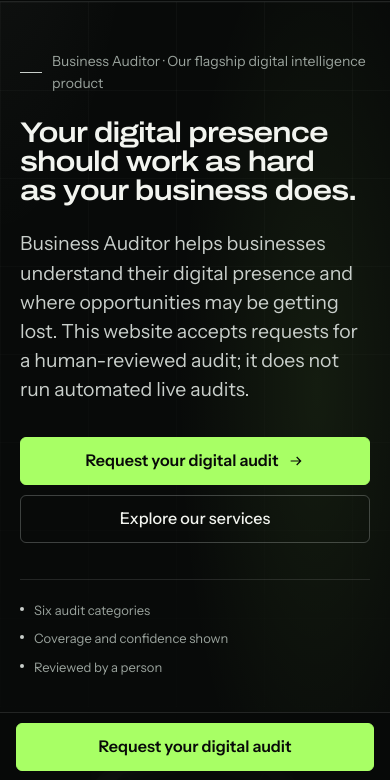
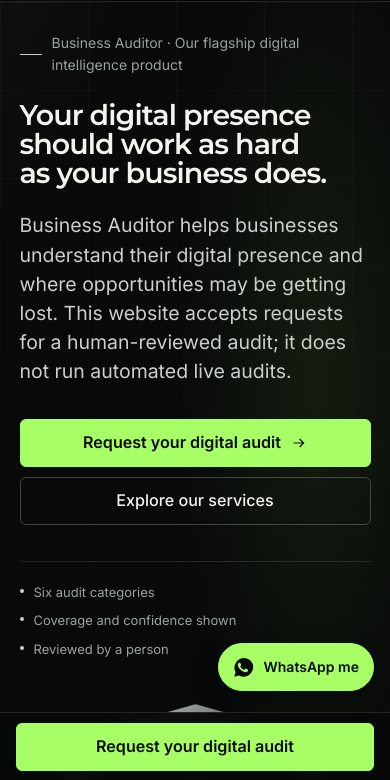
Before and after one commit to Straight-Up-Digital/straight-up-digital-site, an Astro site: page / in a window 390 px wide. Shown: the part 63-843 px from the top of the page. Built offline with nearby package versions, Linux system fonts and the light colour scheme; Astro itself is replaced by a stand-in of ours.

Commit message:
Use official branding and improve mobile actions
Co-authored-by: Manus <dev-agent@manus.ai>

```diff
--- a/package.json
+++ b/package.json
@@ -16,6 +16,8 @@
   },
   "dependencies": {
     "@astrojs/sitemap": "^3.7.4",
+    "@fontsource-variable/inter": "^5.3.0",
+    "@fontsource-variable/montserrat": "^5.3.0",
     "astro": "^7.4.11"
   },
   "devDependencies": {
--- /dev/null
+++ b/src/components/BackToTopButton.astro
@@ -0,0 +1,31 @@
+<button
+  class="back-to-top"
+  type="button"
+  data-back-to-top
+  aria-label="Back to top"
+  title="Back to top"
+  hidden
+>
+  <img src="/brand/symbol.svg" width="36" height="36" alt="" aria-hidden="true" />
+</button>
+
+<script>
+  const button = document.querySelector<HTMLButtonElement>("[data-back-to-top]");
+
+  if (button) {
+    const reducedMotion = window.matchMedia("(prefers-reduced-motion: reduce)");
+    const updateVisibility = () => {
+      button.hidden = window.scrollY <= 480;
+    };
+
+    window.addEventListener("scroll", updateVisibility, { passive: true });
+    updateVisibility();
+
+    button.addEventListener("click", () => {
+      window.scrollTo({
+        top: 0,
+        behavior: reducedMotion.matches ? "auto" : "smooth",
+      });
+    });
+  }
+</script>
--- /dev/null
+++ b/src/components/WhatsAppButton.astro
@@ -0,0 +1,24 @@
+---
+import { contact } from "../data/site";
+
+const whatsappNumber = contact.phoneInternational.replace(/\D/g, "");
+const message = encodeURIComponent(
+  "Hi Straight Up Digital, I’m interested in the Business Auditor and would like to know how to request a review.",
+);
+const whatsappUrl = `https://wa.me/${whatsappNumber}?text=${message}`;
+---
+
+<a
+  class="whatsapp-button"
+  href={whatsappUrl}
+  target="_blank"
+  rel="noopener noreferrer"
+  aria-label={`Chat with Straight Up Digital on WhatsApp at ${contact.phoneInternational}`}
+  title="Chat with Straight Up Digital on WhatsApp"
+>
+  <svg viewBox="0 0 32 32" fill="none" aria-hidden="true">
+    <path d="M26.6 5.4A14.55 14.55 0 0 0 3.9 22.95L2 30l7.2-1.88A14.56 14.56 0 0 0 16.45 30h.01A14.56 14.56 0 0 0 26.6 5.4Z" fill="currentColor" />
+    <path d="M11.25 9.3c-.3-.65-.6-.66-.88-.67h-.75c-.26 0-.68.1-1.03.48-.36.38-1.35 1.31-1.35 3.2s1.38 3.71 1.57 3.97c.2.25 2.67 4.27 6.6 5.82 3.27 1.3 3.94 1.03 4.65.96.7-.06 2.28-.92 2.6-1.81.32-.9.32-1.67.22-1.83-.1-.16-.36-.25-.75-.45-.4-.19-2.29-1.13-2.65-1.26-.35-.13-.61-.2-.87.2-.26.38-1 1.25-1.22 1.51-.22.26-.45.29-.84.1-.39-.19-1.65-.61-3.14-1.94-1.16-1.03-1.94-2.3-2.17-2.68-.22-.39-.02-.6.17-.79.17-.17.39-.45.58-.67.19-.22.26-.39.39-.65.13-.25.06-.48-.03-.67-.1-.19-.87-2.12-1.2-2.9Z" fill="var(--lime)" />
+  </svg>
+  <span>WhatsApp me</span>
+</a>
--- a/src/layouts/BaseLayout.astro
+++ b/src/layouts/BaseLayout.astro
@@ -3,6 +3,8 @@ import "../styles/global.css";
 import SiteHeader from "../components/SiteHeader.astro";
 import SiteFooter from "../components/SiteFooter.astro";
 import StickyAuditBar from "../components/StickyAuditBar.astro";
+import WhatsAppButton from "../components/WhatsAppButton.astro";
+import BackToTopButton from "../components/BackToTopButton.astro";
 import { site } from "../data/site";
 
 interface Props {
@@ -70,21 +72,6 @@ const structuredData = [organization, ...jsonLd];
     <link rel="apple-touch-icon" href="/apple-touch-icon.png" />
     <link rel="manifest" href="/site.webmanifest" />
 
-    <link
-      rel="preload"
-      href="/fonts/archivo-latin.woff2"
-      as="font"
-      type="font/woff2"
-      crossorigin
-    />
-    <link
-      rel="preload"
-      href="/fonts/instrument-sans-latin.woff2"
-      as="font"
-      type="font/woff2"
-      crossorigin
-    />
-
     <meta property="og:type" content="website" />
     <meta property="og:site_name" content={site.name} />
     <meta property="og:title" content={pageTitle} />
@@ -127,5 +114,9 @@ const structuredData = [organization, ...jsonLd];
     </main>
     <SiteFooter />
     {showStickyAudit && <StickyAuditBar />}
+    <div class="floating-actions" role="group" aria-label="Quick contact and navigation">
+      <WhatsAppButton />
+      <BackToTopButton />
+    </div>
   </body>
 </html>
--- a/src/styles/global.css
+++ b/src/styles/global.css
@@ -7,56 +7,11 @@
    be changed in one place.
    ========================================================================== */
 
-/* --- Self-hosted typefaces -------------------------------------------------
-   Archivo variable (width 100–125%, weight 400–700) for headlines and numbers.
-   Instrument Sans variable (400–600) for body and interface.
-   Both are OFL licensed and served from this origin; no font CDN requests. */
-
-@font-face {
-  font-family: "Archivo";
-  src: url("/fonts/archivo-latin.woff2") format("woff2");
-  font-style: normal;
-  font-weight: 400 700;
-  font-stretch: 100% 125%;
-  font-display: swap;
-  unicode-range: U+0000-00FF, U+0131, U+0152-0153, U+02BB-02BC, U+02C6, U+02DA,
-    U+02DC, U+0304, U+0308, U+0329, U+2000-206F, U+20AC, U+2122, U+2191, U+2193,
-    U+2212, U+2215, U+FEFF, U+FFFD;
-}
-
-@font-face {
-  font-family: "Archivo";
-  src: url("/fonts/archivo-latin-ext.woff2") format("woff2");
-  font-style: normal;
-  font-weight: 400 700;
-  font-stretch: 100% 125%;
-  font-display: swap;
-  unicode-range: U+0100-02BA, U+02BD-02C5, U+02C7-02CC, U+02CE-02D7, U+02DD-02FF,
-    U+0304, U+0308, U+0329, U+1D00-1DBF, U+1E00-1E9F, U+1EF2-1EFF, U+2020,
-    U+20A0-20AB, U+20AD-20C4, U+2113, U+2C60-2C7F, U+A720-A7FF;
-}
-
-@font-face {
-  font-family: "Instrument Sans";
-  src: url("/fonts/instrument-sans-latin.woff2") format("woff2");
-  font-style: normal;
-  font-weight: 400 600;
-  font-display: swap;
-  unicode-range: U+0000-00FF, U+0131, U+0152-0153, U+02BB-02BC, U+02C6, U+02DA,
-    U+02DC, U+0304, U+0308, U+0329, U+2000-206F, U+20AC, U+2122, U+2191, U+2193,
-    U+2212, U+2215, U+FEFF, U+FFFD;
-}
-
-@font-face {
-  font-family: "Instrument Sans";
-  src: url("/fonts/instrument-sans-latin-ext.woff2") format("woff2");
-  font-style: normal;
-  font-weight: 400 600;
-  font-display: swap;
-  unicode-range: U+0100-02BA, U+02BD-02C5, U+02C7-02CC, U+02CE-02D7, U+02DD-02FF,
-    U+0304, U+0308, U+0329, U+1D00-1DBF, U+1E00-1E9F, U+1EF2-1EFF, U+2020,
-    U+20A0-20AB, U+20AD-20C4, U+2113, U+2C60-2C7F, U+A720-A7FF;
-}
+/* --- Self-hosted brand typefaces ------------------------------------------
+   Montserrat and Inter follow the owner's brand guide. Font files are bundled
+   with the site, so visitors never need a third-party font request. */
+@import "@fontsource-variable/montserrat";
+@import "@fontsource-variable/inter";
 
 /* --- Tokens --------------------------------------------------------------- */
 
@@ -82,8 +37,8 @@
   --success: #b9e8c6;
 
   /* Type */
-  --font-display: "Archivo", "Helvetica Neue", Arial, sans-serif;
-  --font-body: "Instrument Sans", "Helvetica Neue", Arial, sans-serif;
+  --font-display: "Montserrat Variable", "Montserrat", "Helvetica Neue", Arial, sans-serif;
+  --font-body: "Inter Variable", Inter, "Helvetica Neue", Arial, sans-serif;
   --text-xs: 0.8125rem;
   --text-sm: 0.875rem;
   --text-base: clamp(1rem, 0.15vw + 0.97rem, 1.0625rem);
@@ -567,6 +522,18 @@ blockquote {
   backdrop-filter: blur(14px) saturate(120%);
   -webkit-backdrop-filter: blur(14px) saturate(120%);
   border-bottom: 1px solid var(--line);
+  transform: translateY(0);
+  transition: transform 180ms var(--ease-out);
+}
+
+.site-header[data-scroll-state="hidden"]:not(:focus-within) {
+  transform: translateY(calc(-100% - 1px));
+  pointer-events: none;
+}
+
+.site-header:focus-within {
+  transform: translateY(0);
+  pointer-events: auto;
 }
 
 .site-header__inner {
@@ -2864,6 +2831,113 @@ a.service-list__row:hover {
   width: 100%;
 }
 
+/* --- Floating contact and navigation actions ----------------------------- */
+
+.whatsapp-button,
+.back-to-top {
+  position: fixed;
+  z-index: 55;
+  bottom: 22px;
+  display: inline-flex;
+  align-items: center;
+  justify-content: center;
+  box-shadow: 0 8px 24px rgba(0, 0, 0, 0.3);
+}
+
+.whatsapp-button {
+  right: 20px;
+  gap: 10px;
+  min-height: 50px;
+  padding: 12px 16px;
+  border: 1px solid var(--lime);
+  border-radius: 999px;
+  background: var(--lime);
+  color: var(--obsidian);
+  font-size: var(--text-sm);
+  font-weight: 600;
+  line-height: 1;
+  text-decoration: none;
+  transition: transform var(--dur-fast) var(--ease-out),
+    background var(--dur-fast) var(--ease-out);
+}
+
+.whatsapp-button:hover {
+  transform: translateY(-2px);
+  background: #b9ff86;
+}
+
+.whatsapp-button svg {
+  width: 22px;
+  height: 22px;
+  flex: none;
+}
+
+.back-to-top {
+  left: 20px;
+  width: 54px;
+  height: 54px;
+  padding: 8px;
+  border: 1px solid rgba(168, 255, 101, 0.64);
+  border-radius: 50%;
+  background: rgba(13, 17, 14, 0.96);
+  color: var(--ivory);
+  cursor: pointer;
+  transition: transform var(--dur-fast) var(--ease-out),
+    border-color var(--dur-fast) var(--ease-out);
+}
+
+.back-to-top:hover {
+  transform: translateY(-2px);
+  border-color: var(--lime);
+}
+
+.back-to-top img {
+  width: 38px;
+  height: 38px;
+  object-fit: contain;
+}
+
+.back-to-top[hidden] {
+  display: none !important;
+}
+
+body.has-open-menu .whatsapp-button,
+body.has-open-menu .back-to-top {
+  visibility: hidden;
+  pointer-events: none;
+}
+
+@media (max-width: 1080px) {
+  body.has-sticky-audit .whatsapp-button,
+  body.has-sticky-audit .back-to-top {
+    bottom: calc(90px + env(safe-area-inset-bottom));
+  }
+
+  body:not(.has-sticky-audit) .whatsapp-button,
+  body:not(.has-sticky-audit) .back-to-top {
+    bottom: calc(18px + env(safe-area-inset-bottom));
+  }
+}
+
+@media (max-width: 640px) {
+  .whatsapp-button {
+    right: 16px;
+    min-height: 48px;
+    padding: 10px 14px;
+  }
+
+  .whatsapp-button svg {
+    width: 21px;
+    height: 21px;
+  }
+
+  .back-to-top {
+    left: 16px;
+    width: 48px;
+    height: 48px;
+  }
+}
+
 /* --- 404 and thank you --------------------------------------------------- */
 
 .center-page {
@@ -3010,7 +3084,7 @@ a.service-list__row:hover {
   }
 
   body.has-sticky-audit {
-    padding-bottom: 76px;
+    padding-bottom: calc(76px + env(safe-area-inset-bottom));
   }
 }
 
@@ -3139,14 +3213,17 @@ a.service-list__row:hover {
 @media (max-width: 640px) {
   :root {
     --header-h: 64px;
+    --gutter: clamp(16px, 5vw, 24px);
+    --section: 46px;
+    --section-tight: 34px;
   }
 
   .brand img {
+    height: 30px;
+  }
+
+  .mobile-nav__top img {
     height: 28px;
-  }
-
-  .mobile-nav__top img {
-    height: 26px;
   }
 
   .form-grid {
@@ -3159,6 +3236,37 @@ a.service-list__row:hover {
 
   .hero__title {
     max-width: none;
+  }
+
+  .hero__grid {
+    gap: 24px;
+    padding-block: 30px 42px;
+  }
+
+  .page-hero__inner {
+    padding-block: 32px 28px;
+  }
+
+  .page-hero__lede {
+    margin-top: 14px;
+  }
+
+  .page-hero__actions {
+    margin-top: 18px;
+  }
+
+  .section-head,
+  .trust__head {
+    gap: 18px;
+    margin-bottom: 24px;
+  }
+
+  .cta-band {
+    padding-block: 46px;
+  }
+
+  .cta-band__actions {
+    margin-top: 24px;
   }
 
   .hero__actions .btn,
@@ -3200,8 +3308,25 @@ a.service-list__row:hover {
     align-items: flex-start;
   }
 
+  .site-footer {
+    padding-top: 40px;
+  }
+
+  .site-footer__grid {
+    gap: 24px;
+    padding-bottom: 32px;
+  }
+
   .section {
-    padding-block: 64px;
+    padding-block: 46px;
+  }
+
+  .section--tight {
+    padding-block: 34px;
+  }
+
+  .center-page {
+    padding-block: 44px;
   }
 
   .example-reading {
@@ -3225,7 +3350,7 @@ a.service-list__row:hover {
 
 @media (max-width: 360px) {
   .brand img {
-    height: 24px;
+    height: 27px;
   }
 }
 
@@ -3250,6 +3375,8 @@ a.service-list__row:hover {
   .site-header,
   .site-footer,
   .sticky-audit,
+  .whatsapp-button,
+  .back-to-top,
   .cta-band {
     display: none;
   }
```
Also changed, not shown: src/components/SiteHeader.astro (+48 -5 lines), 1 other file.
